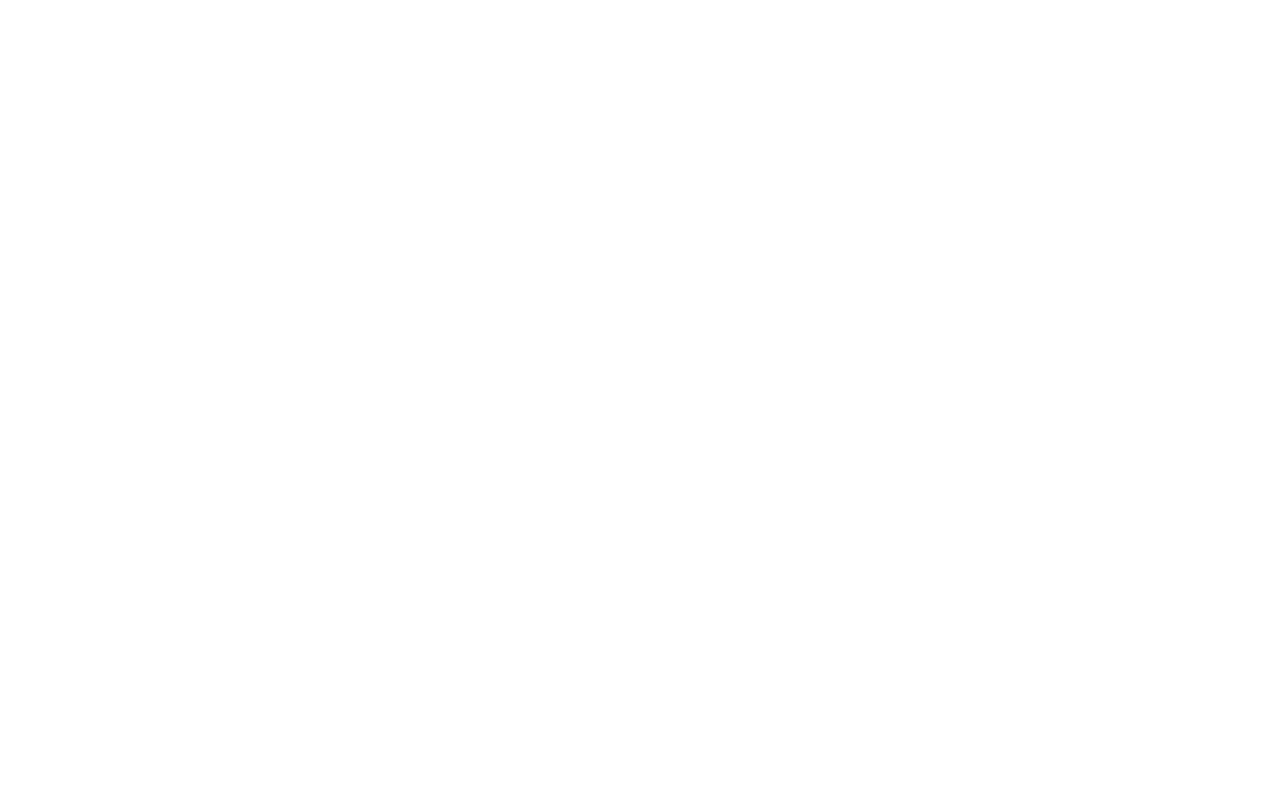
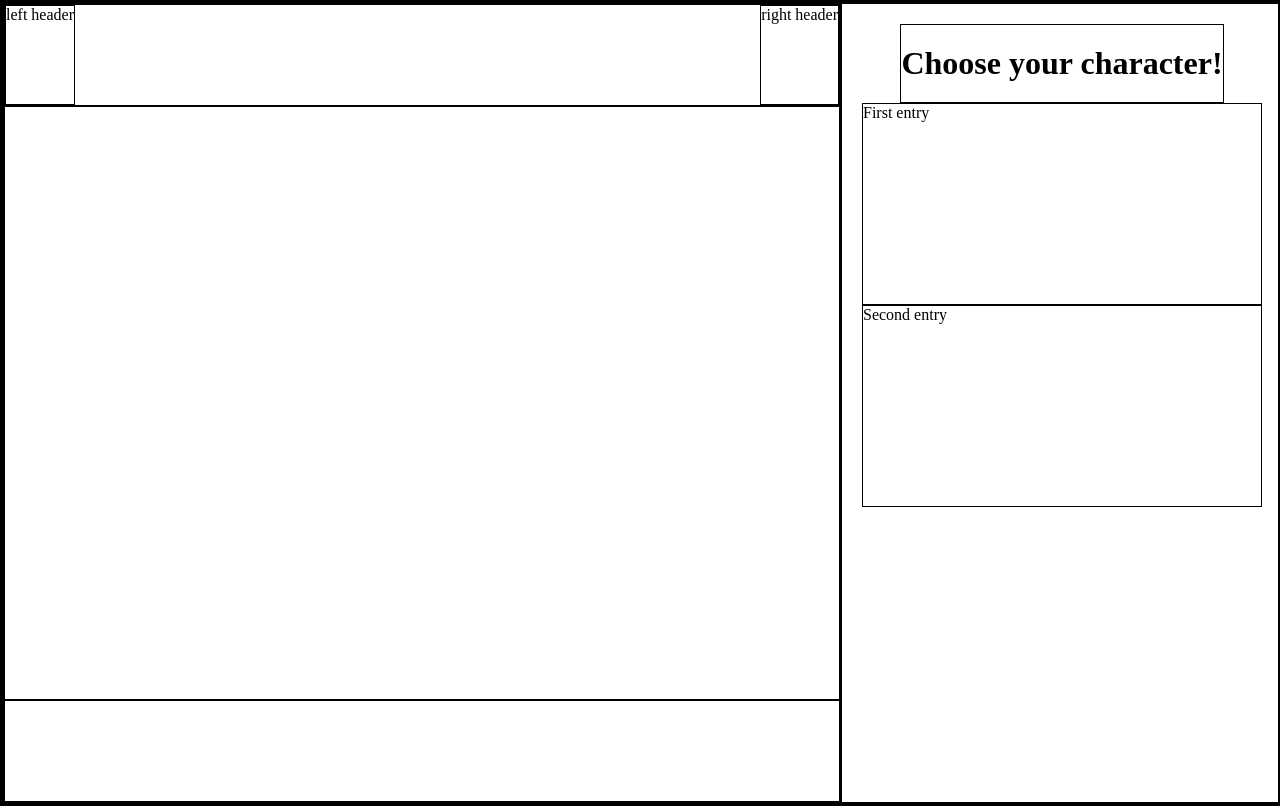
Before and after one commit to pelnik/CookieClicker, a website: page index.html in a window 1280 px wide. Drawn offline with Linux system fonts and the light colour scheme.

Commit message:
layout done

```diff
--- a/index.html
+++ b/index.html
@@ -9,7 +9,32 @@
     <title>My Cookie Clicker</title>
 </head>
 <body>
-    <!-- You will write the HTML code for your Cookie Clicker game here! -->
-    <!-- Note that both the CSS stylesheet and your JavaScript file have already been linked to this HTML file (see head section above) -->
+    <div id="fullWindow">
+        <div id="gamePage">
+            <div id="gameHeader">
+                <div id="leftHeader">
+                    left header
+                </div>
+                <div id="rightHeader">
+                    right header
+                </div>
+            </div>
+            <div id="gameContent">
+
+            </div>
+            <div id="gameFooter">
+
+            </div>
+        </div>
+        <div id="sidebar">
+            <h1>Choose your character!</h1>
+            <div class="sidebarEntry">
+                First entry
+            </div>
+            <div class="sidebarEntry">
+                Second entry
+            </div>
+        </div>
+    </div>
 </body>
 </html>
--- a/style.css
+++ b/style.css
@@ -1 +1,57 @@
 /* You will write the CSS rules for your Cookie Clicker game here! */
+* {
+  margin: 0px;
+  border: solid 1px black;
+}
+
+
+#fullWindow {
+  height: 100vh;
+  width: 100vw;
+  display: flex;
+  flex-direction: row;
+  flex-wrap: nowrap;
+  padding: 0px;
+}
+
+#gamePage {
+  flex-basis: 500px;
+  flex-grow: 1;
+  display: flex;
+  flex-direction: column;
+  flex-wrap: nowrap;
+}
+
+#gameHeader {
+  flex-basis: 100px;
+  display: flex;
+  flex-direction: row;
+  flex-wrap: nowrap;
+  justify-content: space-between;
+}
+
+#gameContent {
+  flex-grow: 1;
+}
+
+#gameFooter {
+  flex-basis: 100px;
+}
+
+
+#sidebar {
+  flex-basis: 400px;
+  display: flex;
+  flex-direction: column;
+  flex-wrap: nowrap;
+  padding: 20px;
+}
+
+#sidebar h1 {
+  align-self: center;
+  padding: 20px 0px;
+}
+
+.sidebarEntry {
+  flex-basis: 200px;
+}
```
